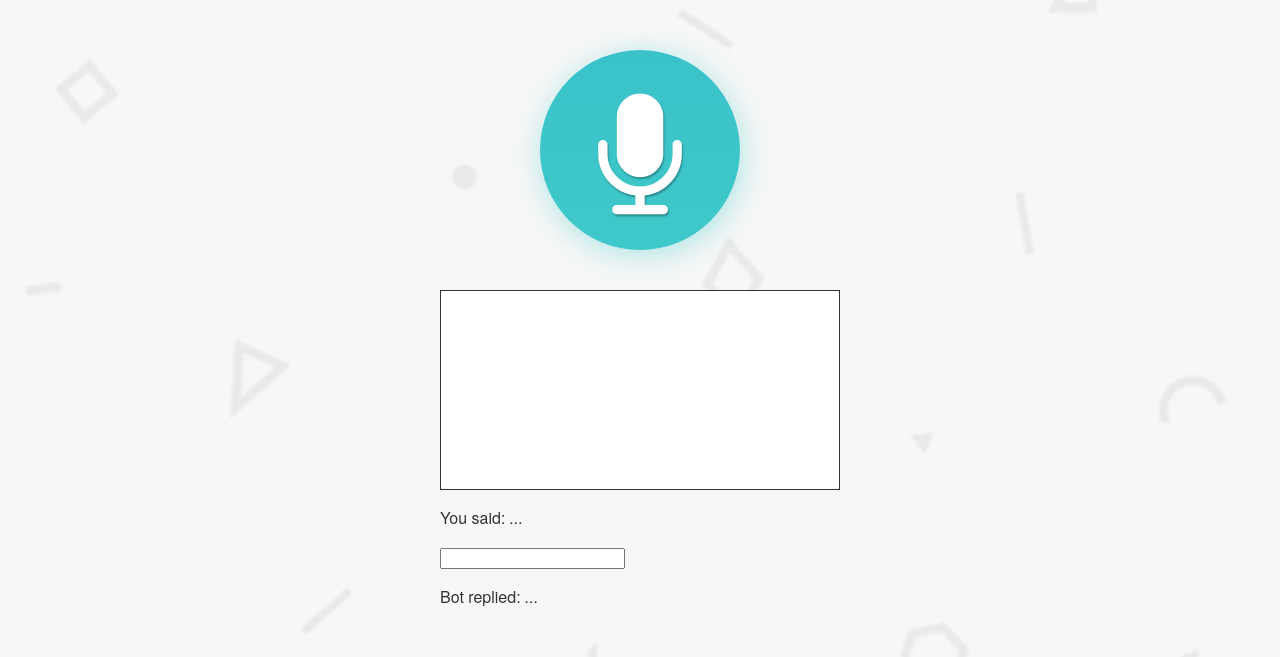
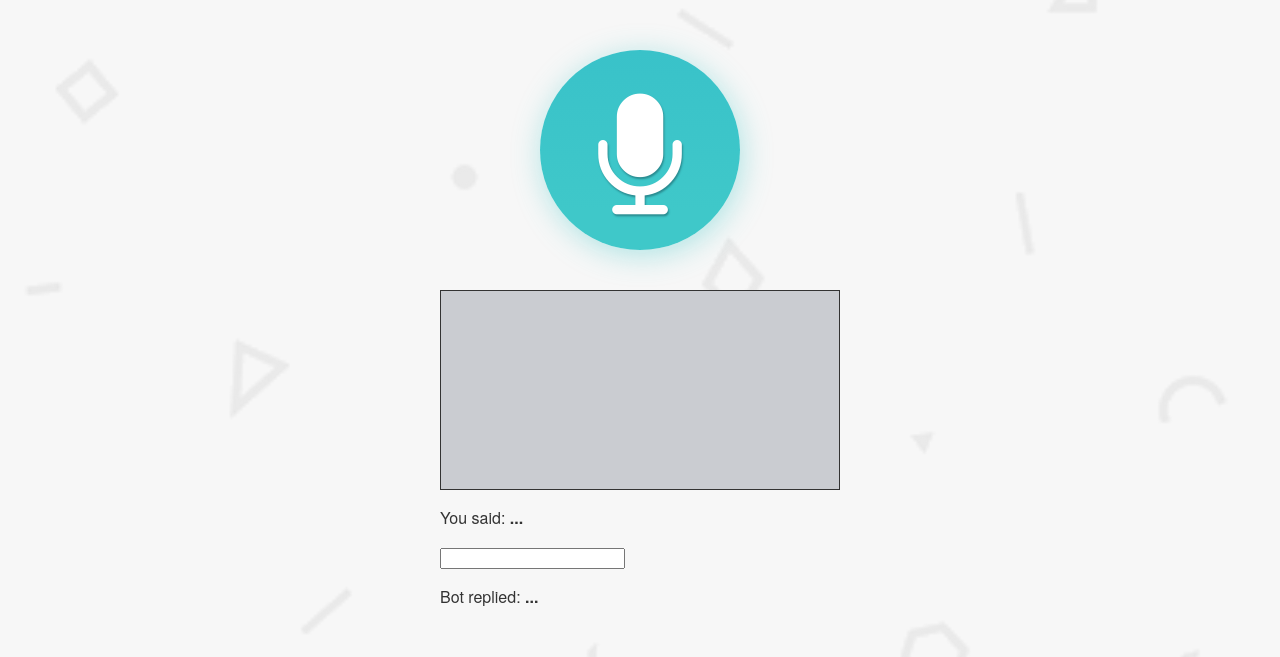
Before and after one commit to amjadansari/chatbot, a website: page views/index.html in a window 1280 px wide. Shown: the part 143-800 px from the top of the page. Drawn offline with nearby package versions, Linux system fonts and the light colour scheme; files that its build step writes are made by us from their sources; no server answers; files whose address does not match are found by name.

Commit message:
CSS changes

```diff
--- a/public/css/style.css
+++ b/public/css/style.css
@@ -94,4 +94,9 @@ button:focus {
   height: 200px;
   border: 1px solid;
   background: #fff;
+  overflow: scroll;
 }
+
+#messagesDiv:nth-child(even) {background: #00bce4}
+#messagesDiv:nth-child(odd) {background: #caccd1}
+em{font-weight: 600; font-style: normal;}
```
